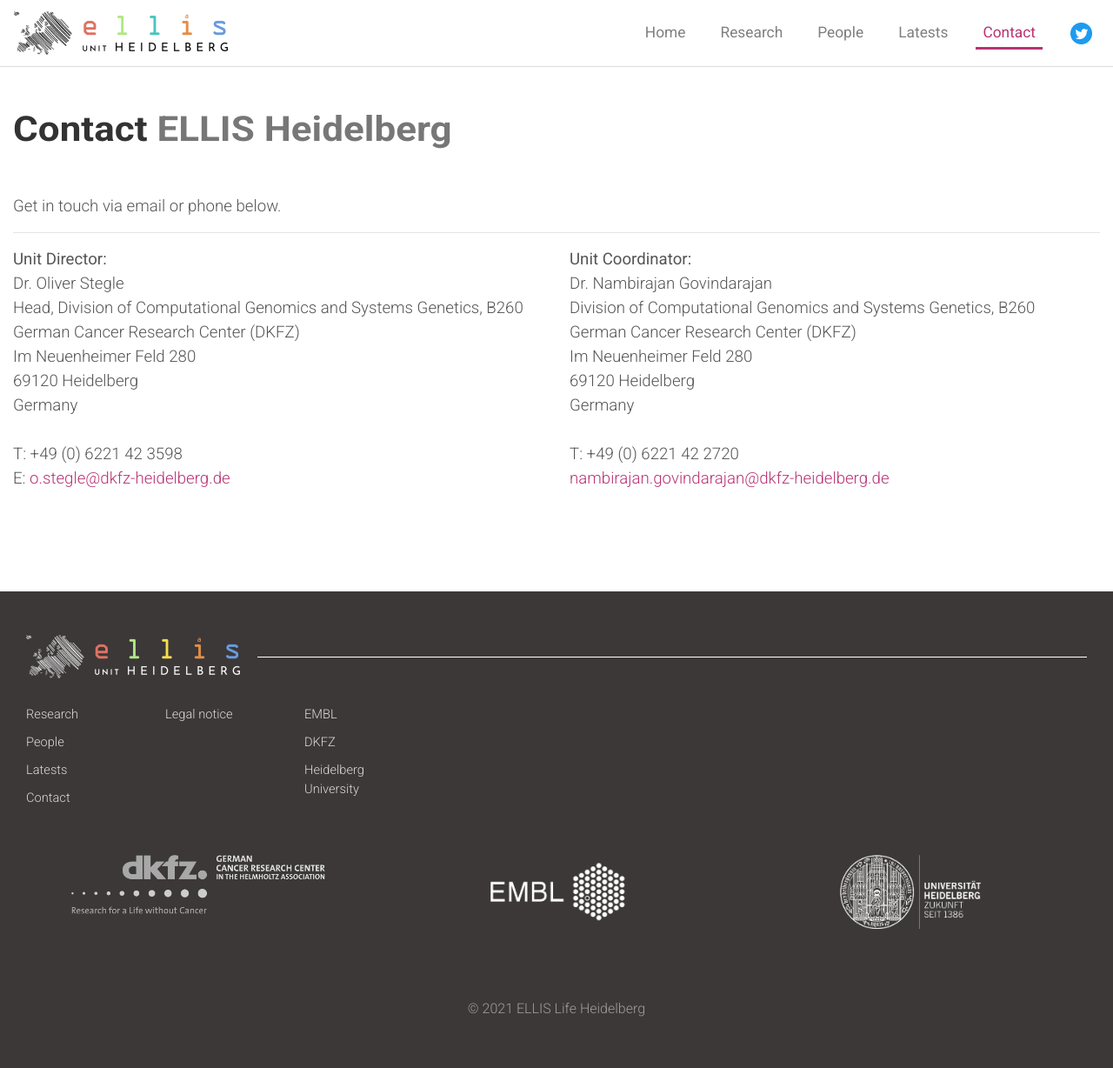
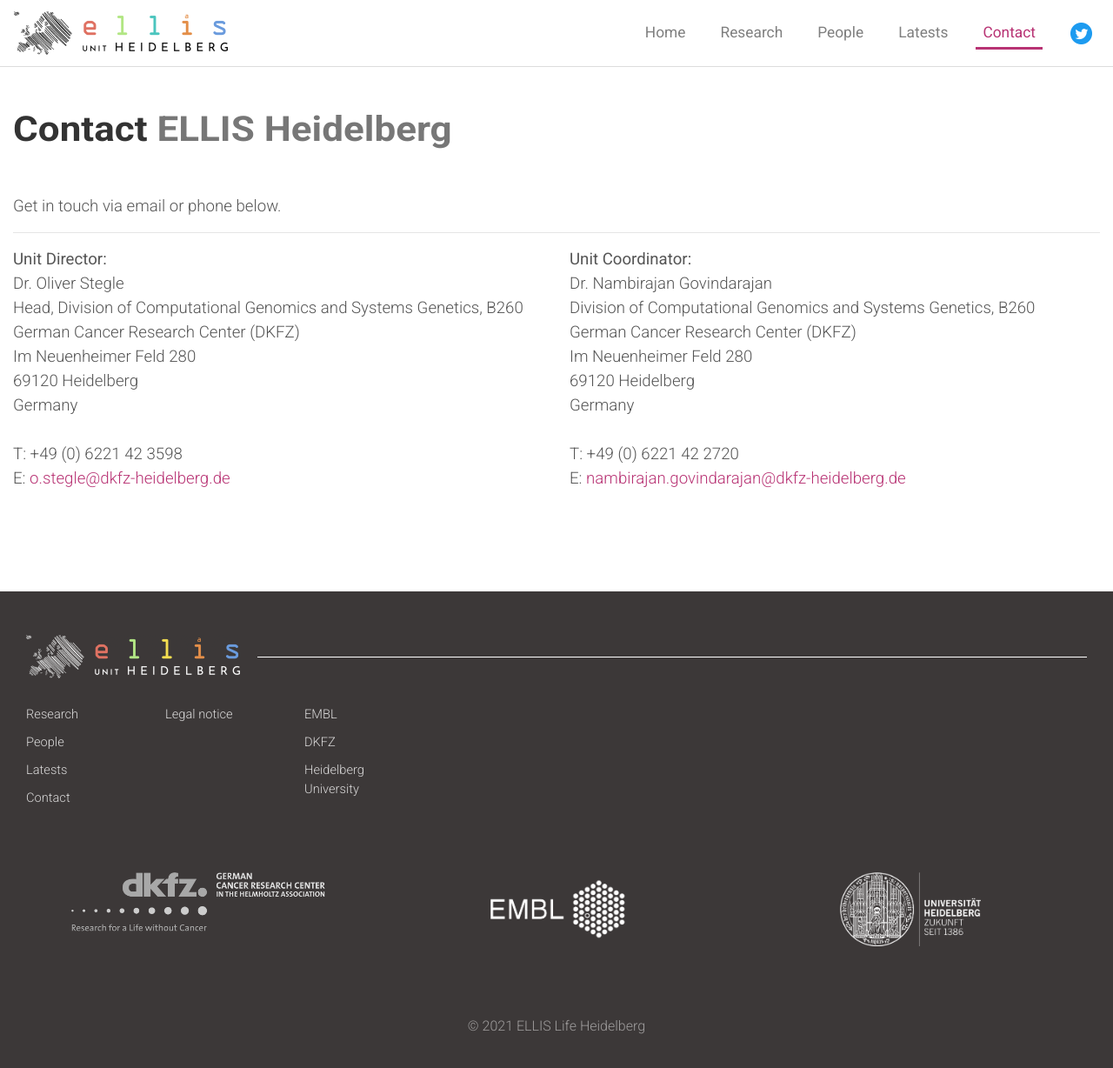
Before and after one commit to n-govindarajan/ellis-life-hd.github.io, a Jekyll site: the page built from pages/4-contact.md, in a window 1280 px wide. Shown: the top 1228 px of the page at 87% size. Built offline with Jekyll 4.4.1, drawn with Linux system fonts in a browser that asks for light colours.

Commit message:
fix logo margin

```diff
--- a/_sass/ellishd-footer.scss
+++ b/_sass/ellishd-footer.scss
@@ -7,8 +7,8 @@
   position: relative;
 
   #footer-logos {
-    margin-top: 50px;
-    margin-bottom: 50px;
+    margin-top: 70px;
+    margin-bottom: 40px;
     p {
       font-size: 12pt;
       font-weight: 300;
--- a/pages/4-contact.md
+++ b/pages/4-contact.md
@@ -16,6 +16,6 @@
         <p><strong>Unit Director:</strong><br>Dr. Oliver Stegle<br>Head, Division of Computational Genomics and Systems Genetics, B260<br>German Cancer Research Center (DKFZ)<br>Im Neuenheimer Feld 280<br>69120 Heidelberg<br>Germany<br><br>T: +49 (0) 6221 42 3598<br>E: <a href="mailto:o.stegle@dkfz-heidelberg.de">o.stegle@dkfz-heidelberg.de</a></p>
     </div>
     <div class="col-md-6">
-        <p><strong>Unit Coordinator:</strong><br>Dr. Nambirajan Govindarajan<br>Division of Computational Genomics and Systems Genetics, B260<br>German Cancer Research Center (DKFZ)<br>Im Neuenheimer Feld 280<br>69120 Heidelberg<br>Germany<br><br>T: +49 (0) 6221 42 2720<br><a href="mailto:nambirajan.govindarajan@dkfz-heidelberg.de">nambirajan.govindarajan@dkfz-heidelberg.de</a></p>
+        <p><strong>Unit Coordinator:</strong><br>Dr. Nambirajan Govindarajan<br>Division of Computational Genomics and Systems Genetics, B260<br>German Cancer Research Center (DKFZ)<br>Im Neuenheimer Feld 280<br>69120 Heidelberg<br>Germany<br><br>T: +49 (0) 6221 42 2720<br>E: <a href="mailto:nambirajan.govindarajan@dkfz-heidelberg.de">nambirajan.govindarajan@dkfz-heidelberg.de</a></p>
     </div>
 </div>
```
